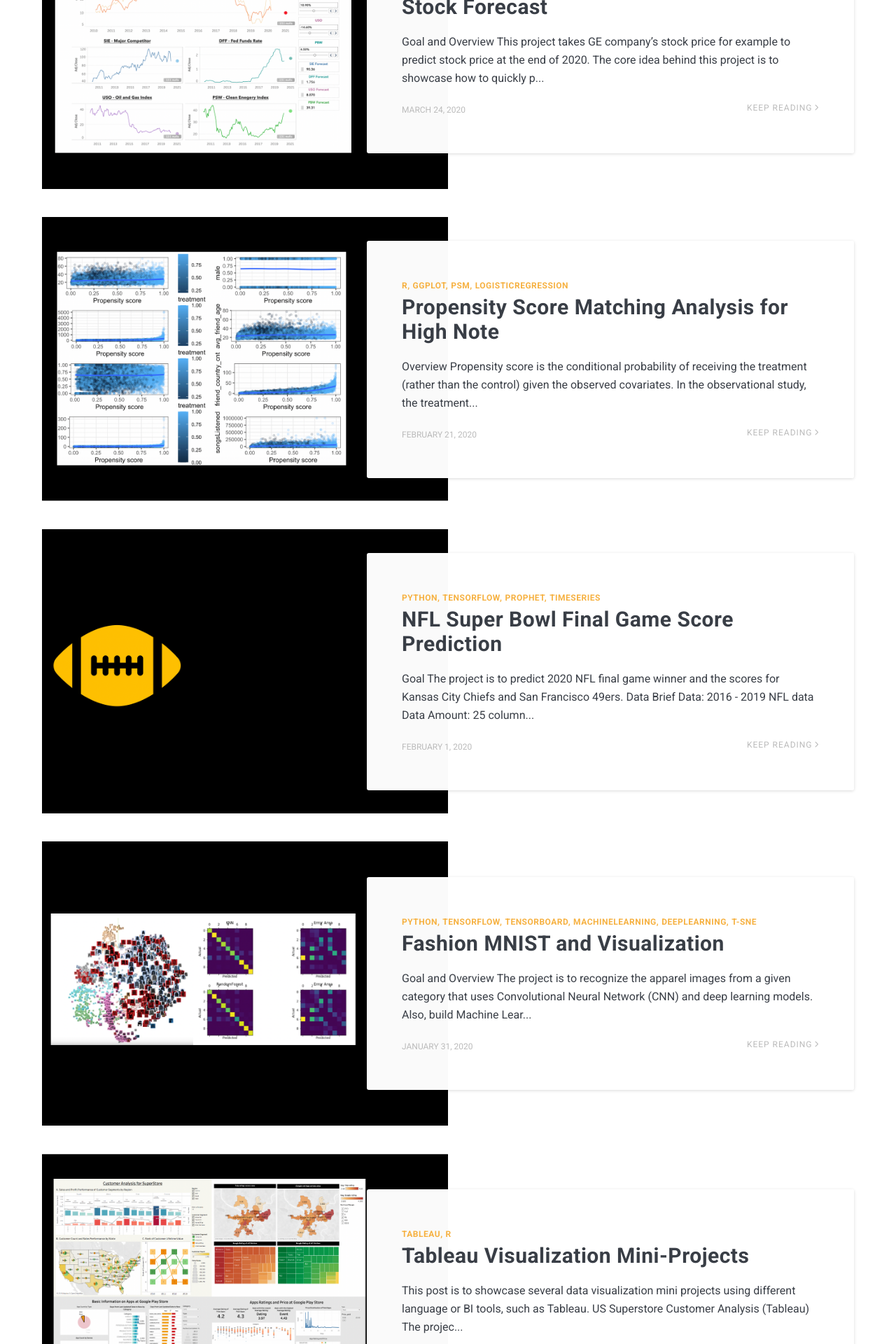
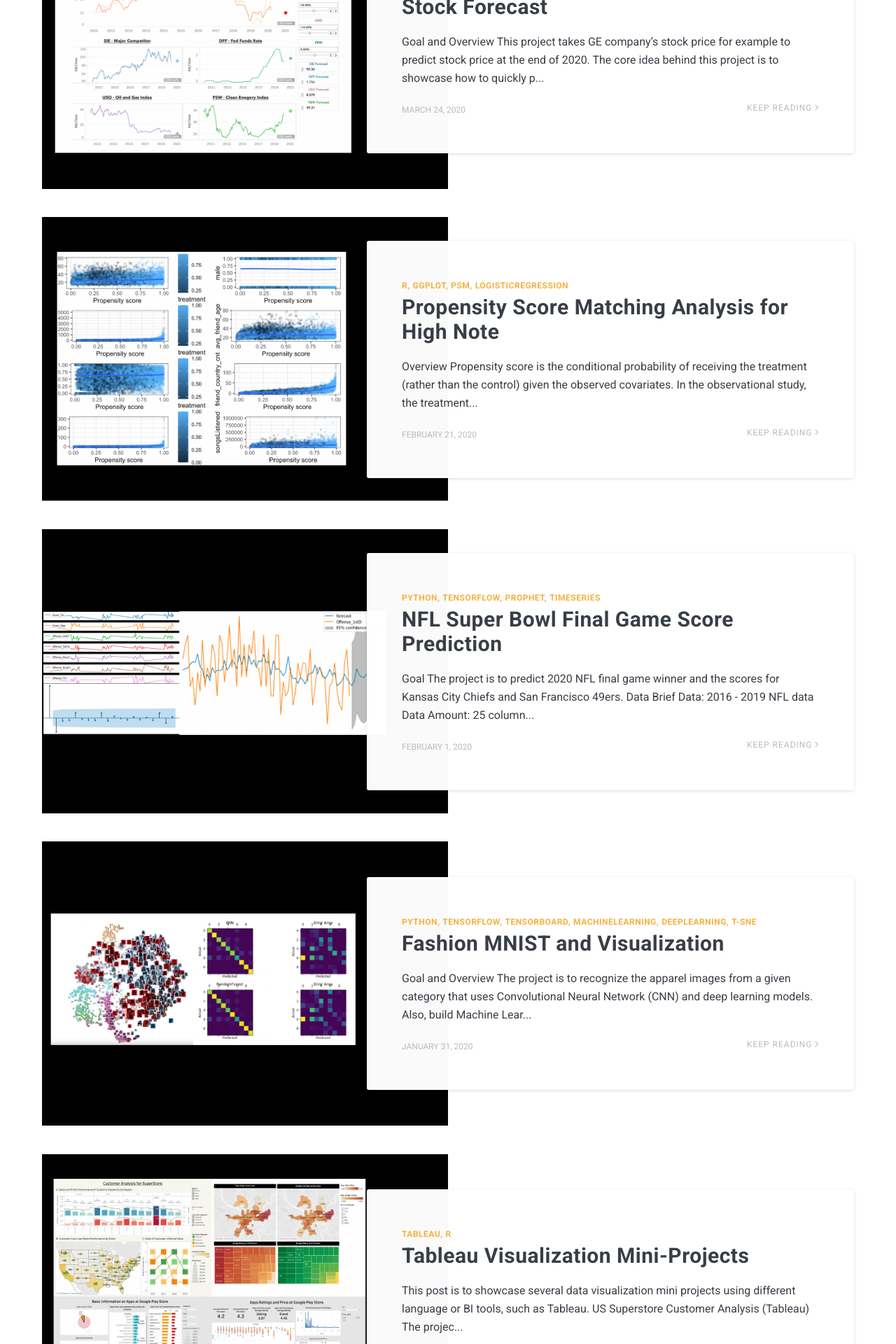
Before and after one commit to yuyaya2016/yuyaya2016.github.io, a Jekyll site: the page built from index.html, in a window 1280 px wide. Shown: the part 440-2360 px from the top of the page at 70% size. Built offline with Jekyll 4.4.1, drawn with Linux system fonts in a browser that asks for light colours; nearby versions of some CDN libraries; the list of posts is cut into pages by our own code.

Commit message:
update file

```diff
--- a/_posts/2020-02-01-NFL-Super-Bowl-Final-Game-Score-Prediction.markdown
+++ b/_posts/2020-02-01-NFL-Super-Bowl-Final-Game-Score-Prediction.markdown
@@ -2,7 +2,7 @@
 layout: post
 title:  NFL Super Bowl Final Game Score Prediction
 date:   2020-02-01 15:01:35 +0300
-image:  nfl01.png
+image:  nfl02.png
 tags:   Python, Tensorflow, Prophet, TimeSeries
 ---
 #### Goal
@@ -17,5 +17,5 @@ Data Source: Pro-Football Reference Website
 In this project, I used the past 4-year NFL data from ESPN website. In order to predict the final score, first, I applied several models of time series forecasting to predict each performance for two teams. The models include ARIMA, Tensorflow TS Forecast, and Facebook Prophet, respectively. After predicting values for each performance, I trained two models, the Linear Regression using Tensorflow and Poisson Regression in statsmodels package, to predict the final scores for two teams.
 
 
-*Check out the [GitHub][GitHub] for the details*
+- Check out the [GitHub][GitHub] for the details
 [GitHub]: https://github.com/yuyaya2016/NFLSuperBowlPrediction/blob/master/NFLSuperBowl_ScorePrediction.ipynb
```
Also changed, not shown: images/nfl02.png (added).
